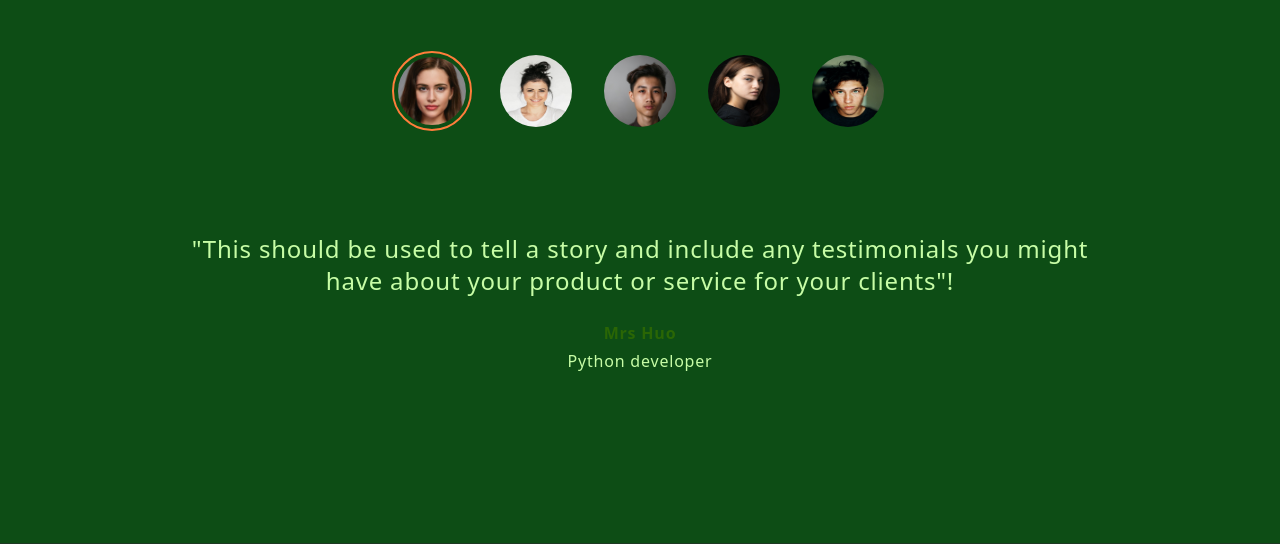
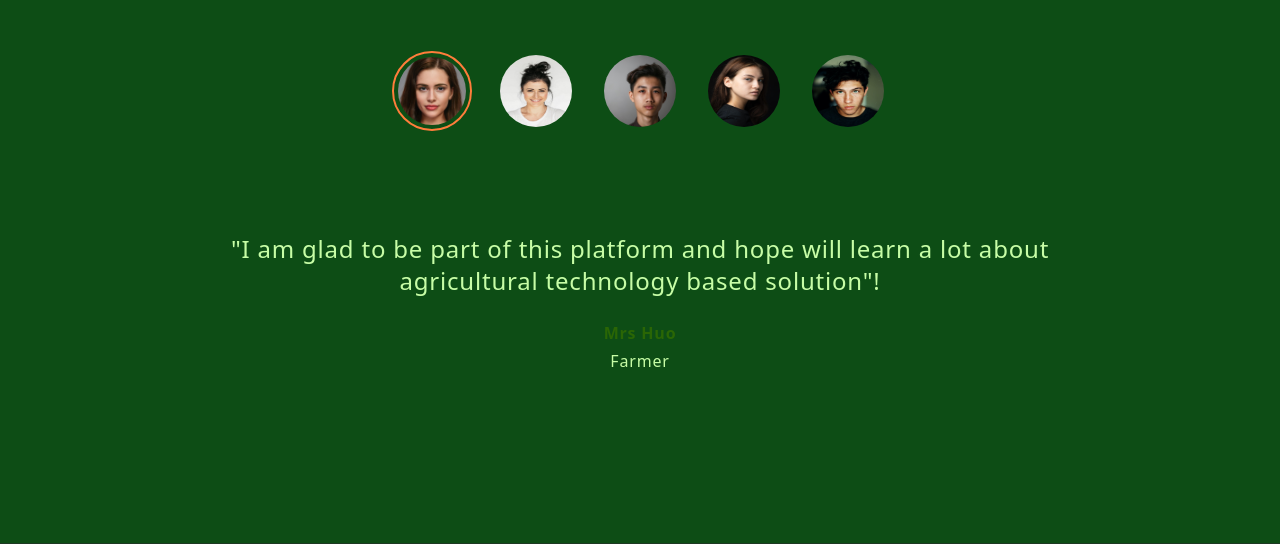
Before and after one commit to Habib16051/HuoAgroFarm, a Django app: page / in a window 1280 px wide. Shown: the part 2294-2838 px from the top of the page. Run offline with Django 4.2, Linux system fonts and the light colour scheme; style sheets or scripts are compiled from the project's sources.

Commit message:
home modified

```diff
--- a/templates/agro/home.html
+++ b/templates/agro/home.html
@@ -270,56 +270,46 @@
                     <div class="grid place-items-center text-center m-auto md:w-4/5 min-h-[40vh]">
                         <div class="user-text active-text">
                             <p class="md:text-2xl mb-6">
-                                "This should be used to tell a story and include any
-                                testimonials you might have about your product or service for
-                                your clients"!
+                                "I am glad to be part of this platform and hope will learn a lot about agricultural technology based solution"!
                             </p>
                             <h4 class="font-bold text-color-secondary mb-1">Mrs Huo</h4>
-                            <p>Python developer</p>
+                            <p>Farmer</p>
                         </div>
 
                         <div class="user-text">
                             <p class="md:text-2xl mb-6">
-                                "This should be used to tell a story and include any
-                                testimonials you might have about your product or service for
-                                your clients"!
+                                "I am glad to be part of this platform and hope will learn a lot about agricultural technology based solution"!
                             </p>
                             <h4 class="font-bold text-color-secondary mb-1">Vera Duncan</h4>
-                            <p>Flutter developer</p>
+                            <p>Farmer</p>
                         </div>
 
                         <div class="user-text">
                             <p class="md:text-2xl mb-6">
-                                "This should be used to tell a story and include any
-                                testimonials you might have about your product or service for
-                                your clients"!
+                                "I am glad to be part of this platform and hope will learn a lot about agricultural technology based solution"!
                             </p>
                             <h4 class="font-bold text-color-secondary mb-1">
                                 Pirtle Karol
                             </h4>
-                            <p>Android developer</p>
+                            <p>Farmer</p>
                         </div>
 
                         <div class="user-text">
                             <p class="md:text-2xl mb-6">
-                                "This should be used to tell a story and include any
-                                testimonials you might have about your product or service for
-                                your clients"!
+                                "I am glad to be part of this platform and hope will learn a lot about agricultural technology based solution"!
                             </p>
                             <h4 class="font-bold text-color-secondary mb-1">Mark Joe</h4>
-                            <p>React developer</p>
+                            <p>Farmer</p>
                         </div>
 
                         <div class="user-text">
                             <p class="md:text-2xl mb-6">
-                                "This should be used to tell a story and include any
-                                testimonials you might have about your product or service for
-                                your clients"!
+                                "I am glad to be part of this platform and hope will learn a lot about agricultural technology based solution"!
                             </p>
                             <h4 class="font-bold text-color-secondary mb-1">
                                 Leila Domniuc
                             </h4>
-                            <p>Angular developer</p>
+                            <p>Farmer</p>
                         </div>
                     </div>
                 </div>
```
